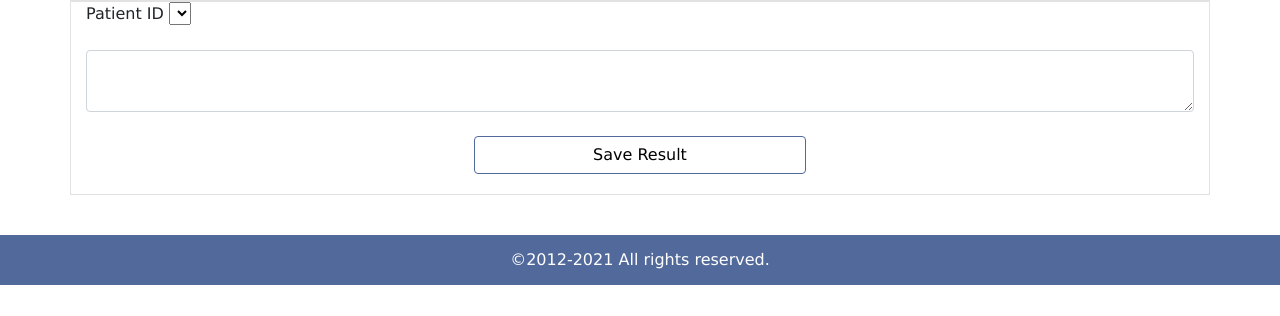
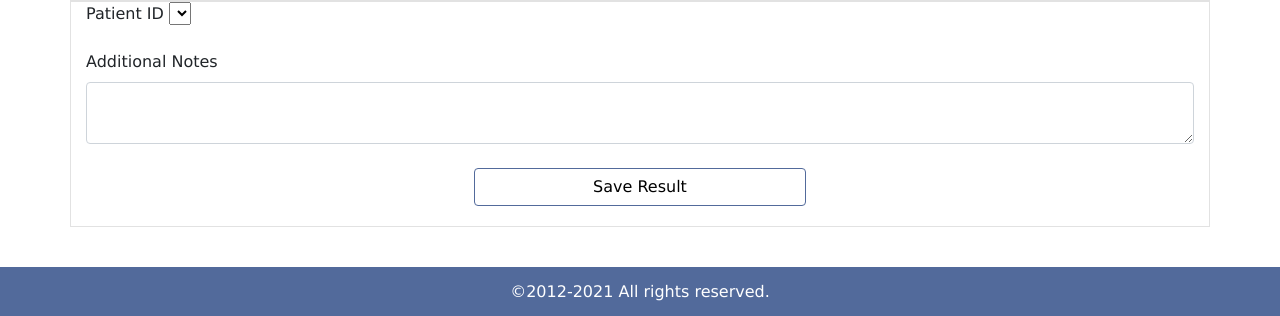
Before and after one commit to damian-ngau/FIT3164_team16_website, a Flask app: template website/templates/upload_image.html in a window 1280 px wide. Shown: the part 442-758 px from the top of the page. Run offline with Flask 2, Linux system fonts and the light colour scheme; the template is opened without the code that fills it, so the values that code supplies are empty; parts of the project's set-up code (start-up, migrations or seed data) failed here and were passed over; some libraries are stand-ins or nearby versions.

Commit message:
Update upload_image.html

```diff
--- a/website/templates/upload_image.html
+++ b/website/templates/upload_image.html
@@ -45,6 +45,7 @@
     </select>
 
   </div>
+  <label for="note">Additional Notes</label>
   <textarea name="note" id="note" class="form-control"></textarea>
   <br />
   <div align="center">
```
